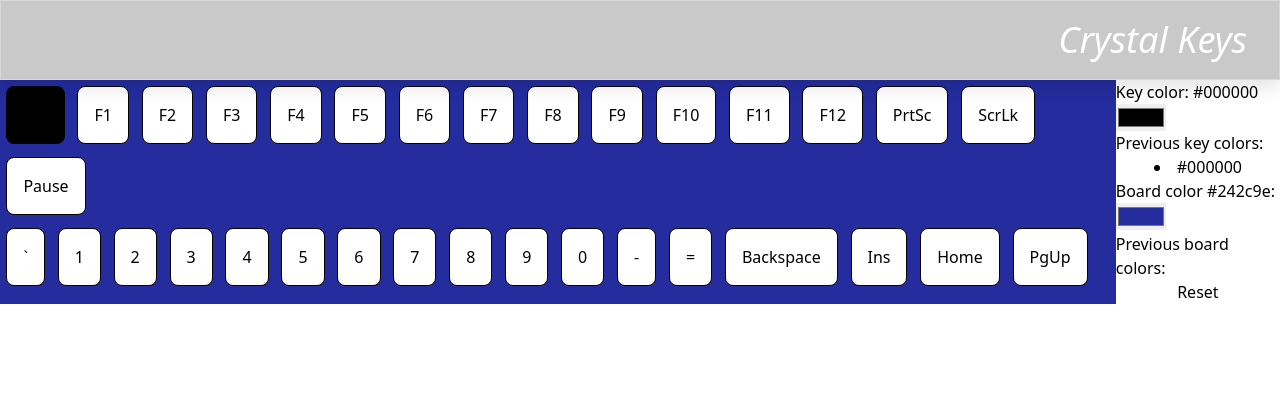
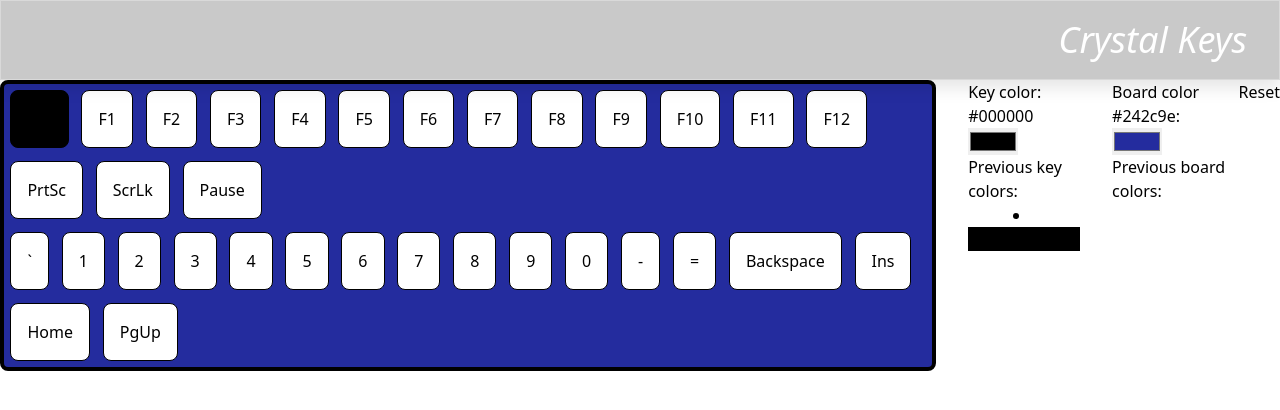
Before and after one commit to OblivionNoirV2/crystalkeys, a React (Create React App) app: page / in a window 1280 px wide. Both pictures are taken after a click on the button "Esc". Shown: the top 410 px of the page. Built offline with nearby package versions, Linux system fonts and the light colour scheme.

Commit message:
fix scaling issues

```diff
--- a/src/App.tsx
+++ b/src/App.tsx
@@ -102,10 +102,8 @@ const Keyboard: React.FC<KeyboardProps> = ({ selected_color, selected_board_colo
     </section>
   );
 };
-interface ResetButtonProps {
-  prev_colors: string[];
-}
-const ResetButton: React.FC<ResetButtonProps> = ({ prev_colors }) => {
+
+const ResetButton = () => {
   const { setPrevColors } = useContext(PrevColorsContext);
   const handleReset = () => {
     setPrevColors([]);
@@ -114,6 +112,7 @@ const ResetButton: React.FC<ResetButtonProps> = ({ prev_colors }) => {
     <button onClick={handleReset}>Reset</button>
   );
 }
+
 const ColorPicker = () => {
   const { prevColors } = useContext(PrevColorsContext);
   const [color, setColor] = useState<string>('#000000')
@@ -134,19 +133,29 @@ const ColorPicker = () => {
   }
 
   return (
-    <main className='flex'>
+    <main className='flex flex-row parent'>
       <Keyboard selected_color={color} selected_board_color={boardColor} />
-      <section className='flex flex-col'>
+      <section className=''>
+        <div className='flex ml-8'>
+          <div className='flex flex-col'>
             <h1>Key color: {color} </h1>
             <input type='color' value={color} onChange={handleColorChange} />
             <h1>Previous key colors:</h1>
             {prevColors.length !== 0 && prevColors.map((color, index) => (
               //switches it back to the clicked color
               <button onClick={() => setColor(color)}>
-            <li key={index}>{color}</li>
+                <li key={index} className=''>
+                  {/*little window showing the color */}
+                  <div className='px-2 flex flex-col'
+                    style={{ backgroundColor: color }}
+                    title={color}>
+                    {color}
+                  </div>
+                </li>
               </button>
             ))}
-        <div>
+          </div>
+          <div className='flex flex-col ml-8'>
             <h1>Board color {boardColor}:</h1>
             <input type='color' value={boardColor}
               onChange={handleBoardColorChange} />
@@ -155,12 +164,22 @@ const ColorPicker = () => {
               (color, index) => (
                 //can click to revert back to that color
                 <button onClick={() => setBoardColor(color)}>
-                <li key={index}>{color}</li>
+                  <li key={index} className='flex flex-col'>
+                    {/*little window showing the color */}
+                    <div className='px-2 flex flex-col'
+                      style={{ backgroundColor: color }}
+                      title={color}>
+                      {color}
+                    </div>
+                  </li>
                 </button>
               )
             )}
           </div>
-        <ResetButton prev_colors={prevColors} />
+          <section>
+            <ResetButton />
+          </section>
+        </div>
       </section>
     </main>
   );
--- a/src/sparkles.css
+++ b/src/sparkles.css
@@ -42,3 +42,10 @@ body {
 .key:active {
   transform: scale(0.95);
 }
+
+/*align self prevents auto scaling with the prev colors columns*/
+.keyboard {
+  border: .25rem solid black;
+  border-radius: .5rem;
+  align-self: flex-start;
+}
```
Lines whose indentation alone changed are shown as unchanged.
